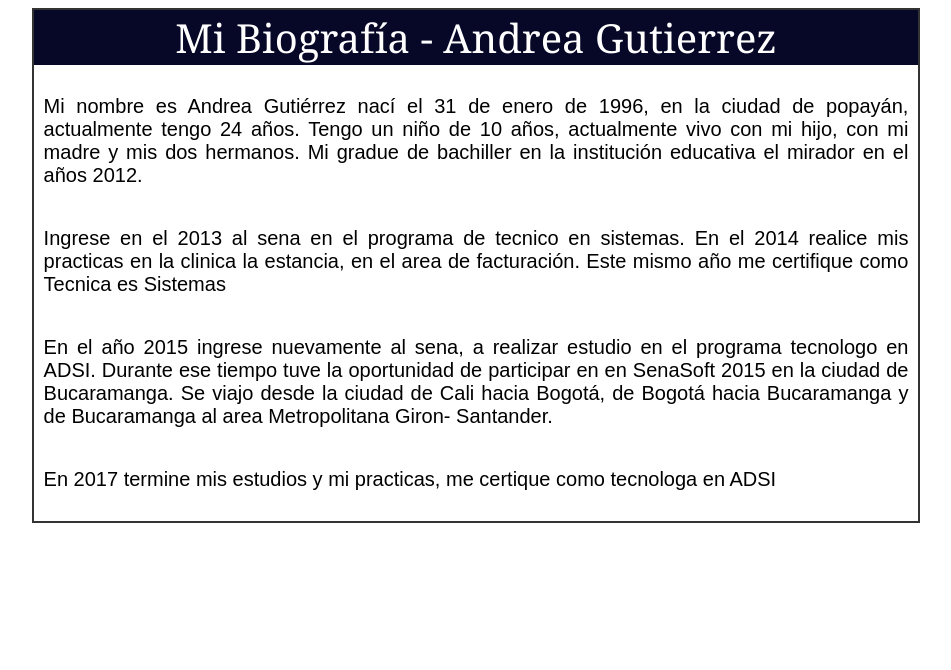
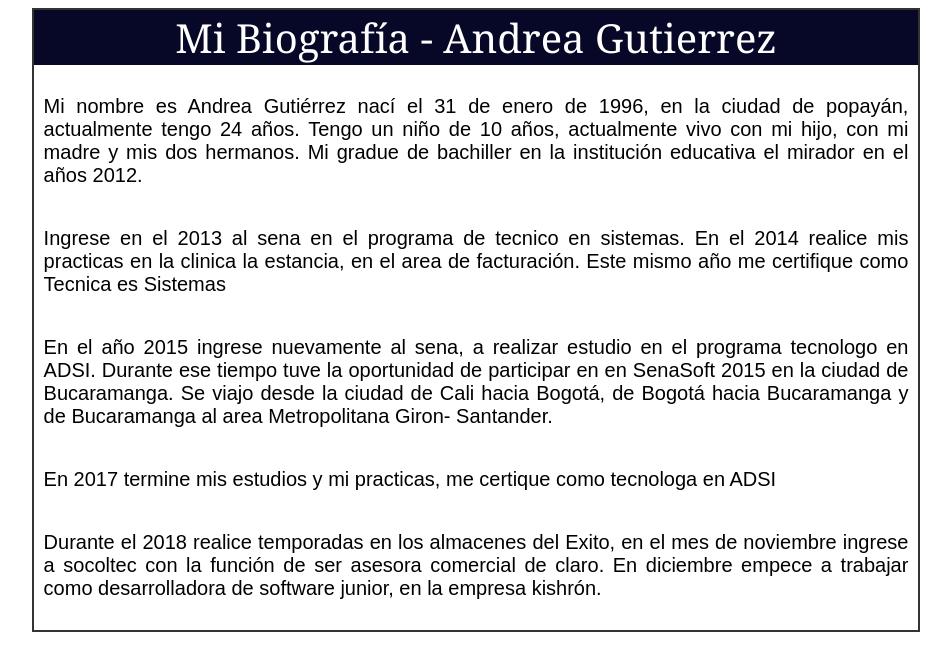
Before and after one commit to AndreaGutierrezG/AndreaGutierrezG.github.io, a plain HTML site: page index.html in a window 1280 px wide. Shown: the whole page, without its empty margins (164-1115 px from the left). Drawn offline with Linux system fonts and the light colour scheme.

Commit message:
se agrego linea en 2018

```diff
--- a/index.html
+++ b/index.html
@@ -27,6 +27,9 @@
             En 2017 termine mis estudios y mi practicas, me certique como tecnologa en ADSI
 
         </p>
+        <p>
+            Durante el 2018 realice temporadas en los almacenes del Exito, en el mes de noviembre ingrese a socoltec con la función de ser asesora comercial de claro. En diciembre empece a trabajar como desarrolladora de software junior, en la empresa kishrón.
+        </p>
     </div>
 </body>
 
```
